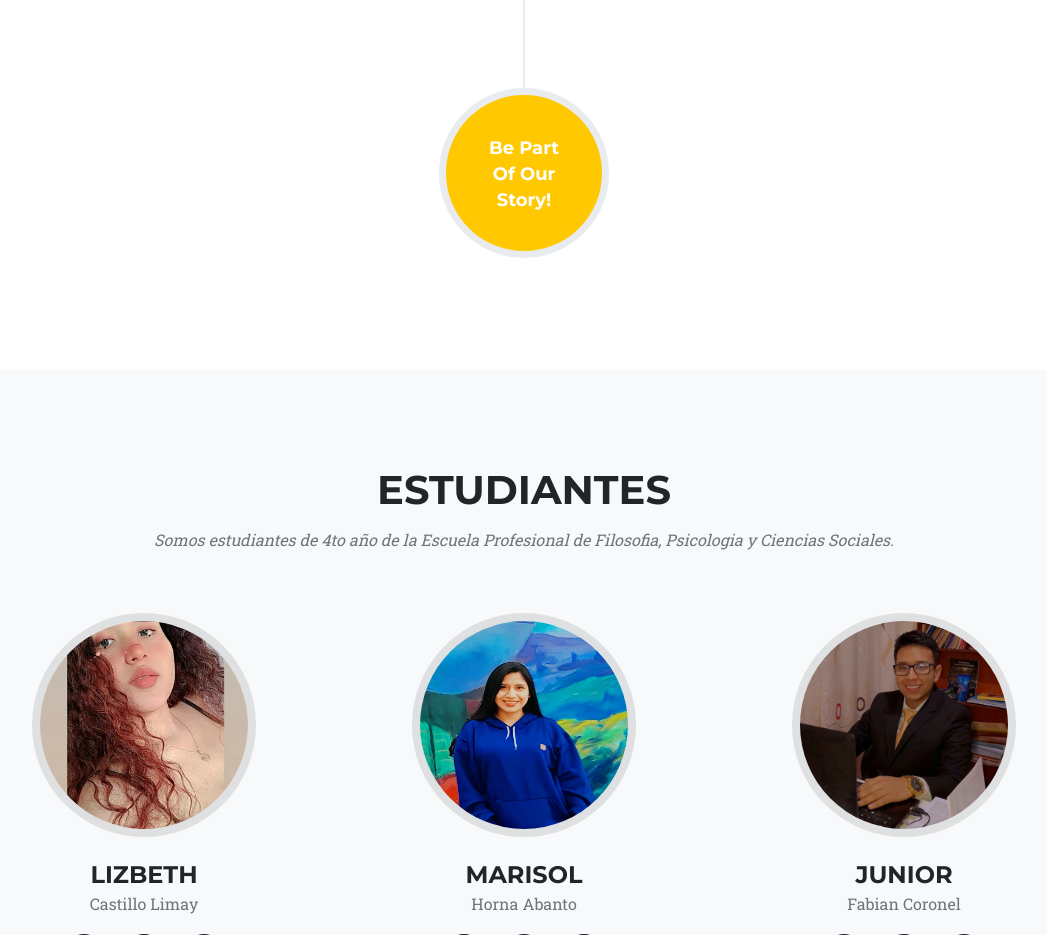
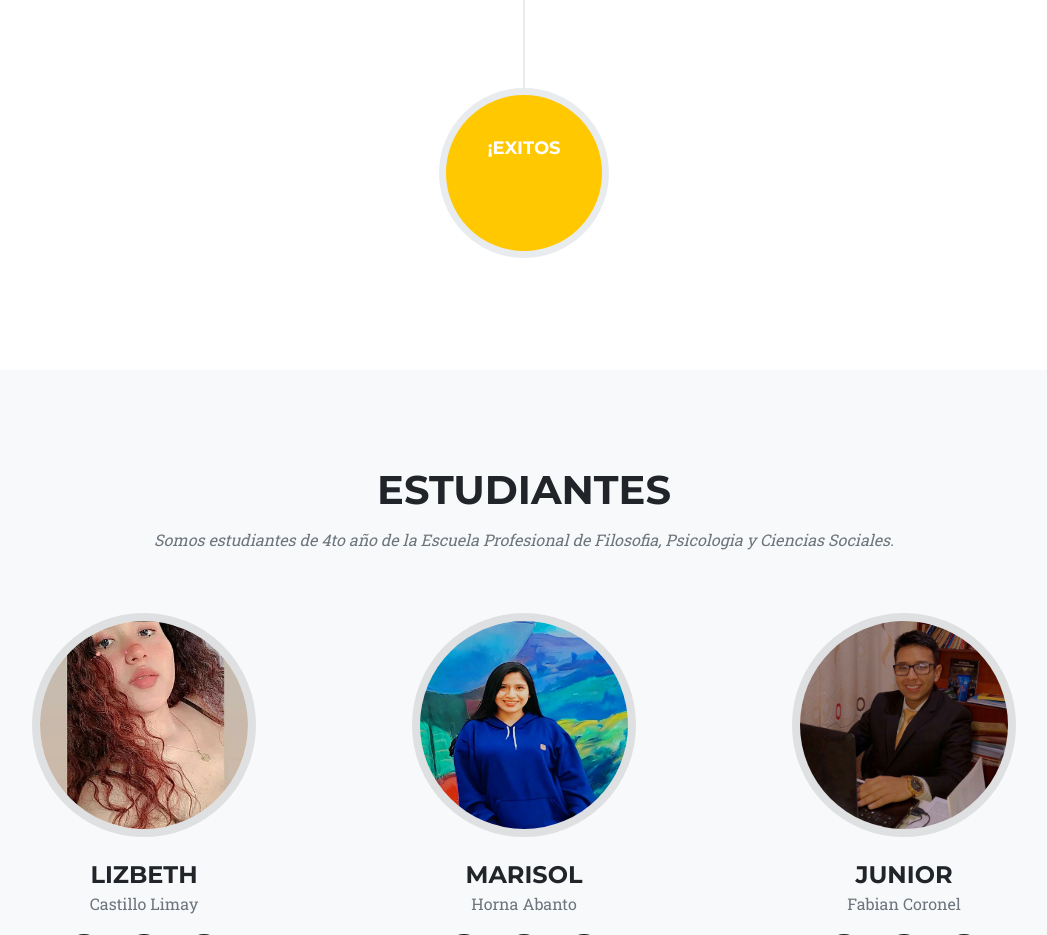
Before and after one commit to AulaTics/Modle, a plain HTML site: page index.html in a window 1280 px wide. Shown: the part 4240-5175 px from the top of the page, without its empty margins (116-1163 px from the left). Drawn offline with nearby package versions, Linux system fonts and the light colour scheme.

Commit message:
Update index.html

```diff
--- a/index.html
+++ b/index.html
@@ -231,11 +231,7 @@ c<!DOCTYPE html>
                     <li class="timeline-inverted">
                         <div class="timeline-image">
                             <h4>
-                                Be Part
-                                <br />
-                                Of Our
-                                <br />
-                                Story!
+                                ¡EXITOS
                             </h4>
                         </div>
                     </li>
```
